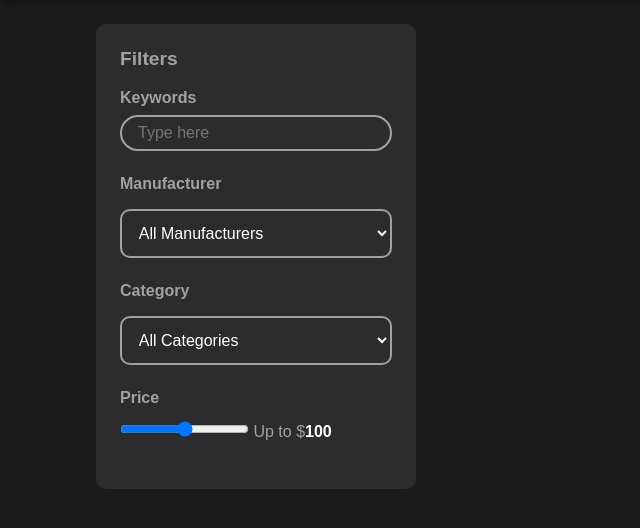
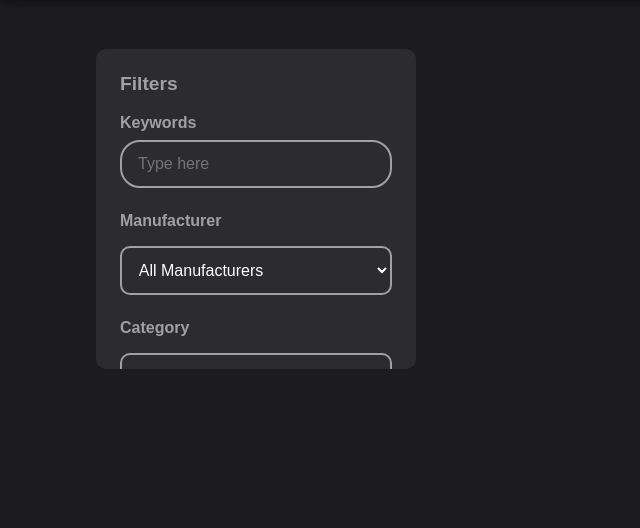
Before and after one commit to JonesMays/hardware_hunt, a PHP site: page /component_results.php in a window 1280 px wide. Shown: the part 94-622 px from the top of the page, without its empty margins (0-640 px from the left). Run offline with PHP 8.4, Linux system fonts and the light colour scheme; data that the repository does not hold is empty.

Commit message:
Update component_results.php - for ai search base

```diff
--- a/hardwareHunt/component_results.php
+++ b/hardwareHunt/component_results.php
@@ -83,8 +83,9 @@ while ($currentrow = $results->fetch_assoc()) {
             background-color: #2c2c2e;
             color: #ffffff;
             border-radius: 10px;
-            max-height: 80vh;
+            max-height: 40vh;
             overflow-y: auto;
+            margin-top: 25px;
         }
 
         #filters h2 {
@@ -143,7 +144,7 @@ while ($currentrow = $results->fetch_assoc()) {
             color: white;
             border: 2px solid #a1a1a3;
             width: 100%;
-            height: 2.75vw;
+            height: 3em;
             border-radius: 20px;
             padding: 1em;
             font-size: 1em;
@@ -319,6 +320,9 @@ while ($currentrow = $results->fetch_assoc()) {
         }
     </style>
 </head>
+
+<!-- Google tag (gtag.js) --> <script async src="https://www.googletagmanager.com/gtag/js?id=G-WR2ZR10KJX"></script> <script> window.dataLayer = window.dataLayer || []; function gtag(){dataLayer.push(arguments);} gtag('js', new Date()); gtag('config', 'G-WR2ZR10KJX'); </script>
+
 <body>
 <?php
     $showPartsSearchBar = true;
```
